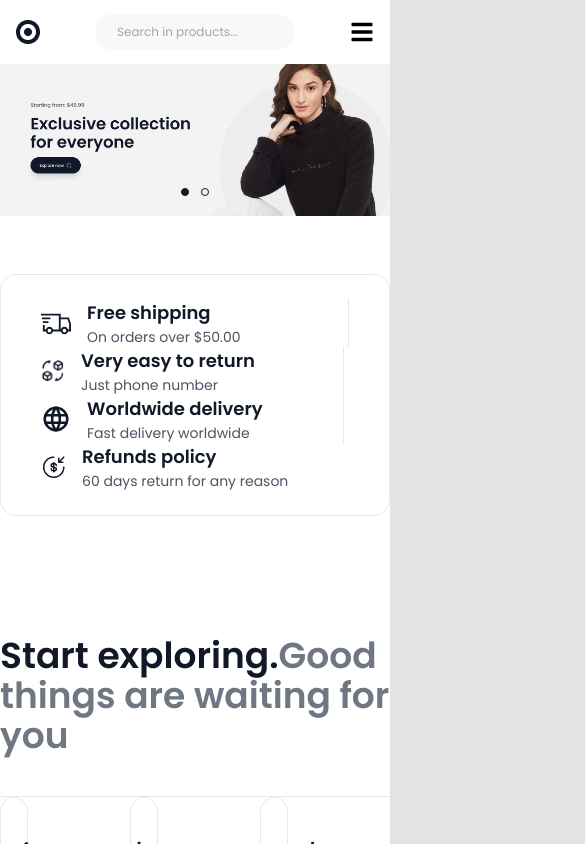
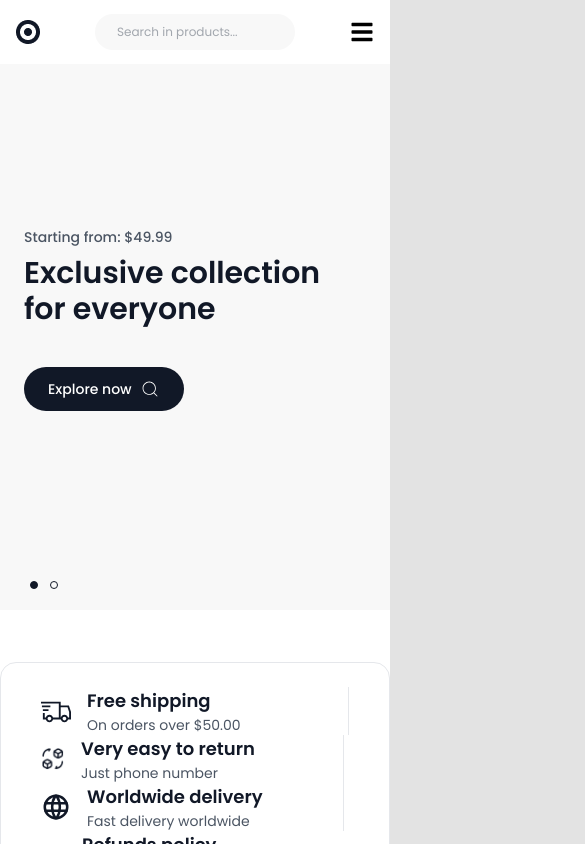
Before and after one commit to M4her/nexton, a React (Vite) app: page / in a window 390 px wide. Shown: the top 844 px of the page, 585 px wide, since content can reach past the window. Built offline with nearby package versions, Linux system fonts and the light colour scheme; no server answers.

Commit message:
responsiveHome done

```diff
--- a/src/App.css
+++ b/src/App.css
@@ -3,7 +3,7 @@
 
 
 /* ---------banner dots arrows */
-.banner_slider{
+.banner_slider {
     position: relative;
 }
 
@@ -29,6 +29,35 @@
 .banner_slider .slick-dots .slick-active button{
     background: #111827;
 }
+
+/* -----------------responsivebanner */
+.resBanner {
+    position: relative;
+}
+
+.resBanner .slick-dots{
+    display: flex !important;
+    gap: 12px;
+    position: absolute;
+    bottom: -180px;
+    left: 20px;
+    transform: translateX(-50%);
+
+}
+
+
+.resBanner .slick-dots li button{
+    width:8px;
+    height: 8px;
+    border: 1px solid #111827;
+    border-radius: 50%;
+    font-size: 0;
+
+}
+.resBanner .slick-dots .slick-active button{
+    background: #111827;
+}
+
 
 /* ---------------------slider exploring */
 
--- a/src/components/Banner.jsx
+++ b/src/components/Banner.jsx
@@ -3,6 +3,7 @@ import "slick-carousel/slick/slick.css";
 import Slider from "react-slick";
 import hero from "../assets/images/hero.png";
 import { Link } from "react-router";
+import { CiSearch } from "react-icons/ci";
 const Banner = () => {
   const settings = {
     dots: true,
@@ -14,7 +15,7 @@ const Banner = () => {
   };
   return (
     <>
-      <div className="slider-container banner_slider ">
+      <div className="slider-container banner_slider hidden lg:block ">
         <Slider {...settings}>
           <div>
             <Link to="#">
@@ -28,6 +29,38 @@ const Banner = () => {
           </div>
         </Slider>
       </div>
+      {/* ------------phone banner */}
+      <div className="resBanner pt-[163px] pb-[199px] bg-[#F8F8F8] lg:hidden">
+        <div className="container px-6">
+          <Slider {...settings}>
+            <div>
+              <h2 className="text-sm font-pop font-medium text-[#4B5563]">
+                Starting from: $49.99
+              </h2>
+              <h1 className="text-3xl font-pop font-semibold text-primary mt-2 mb-10">
+                Exclusive collection for everyone
+              </h1>
+              <button className="py-3 px-6 bg-primary rounded-[9999px] text-sm font-pop font-medium text-[#fff] flex items-center gap-2 ">
+                Explore now
+                <CiSearch className="text-xl" />
+              </button>
+            </div>
+
+            <div>
+              <h2 className="text-sm font-pop font-medium text-[#4B5563]">
+                Starting from: $49.99
+              </h2>
+              <h1 className="text-3xl font-pop font-semibold text-primary mt-2 mb-10">
+                Exclusive collection for everyone
+              </h1>
+              <button className="py-3 px-6 bg-primary rounded-[9999px] text-sm font-pop font-medium text-[#fff] flex items-center gap-2">
+                Explore now
+                <CiSearch className="text-xl" />
+              </button>
+            </div>
+          </Slider>
+        </div>
+      </div>
     </>
   );
 };
--- a/src/components/Cart.jsx
+++ b/src/components/Cart.jsx
@@ -6,7 +6,7 @@ const Cart = ({ isOpen, closeCart }) => {
     <>
       <section
         id="Cart"
-        className={`w-full h-screen absolute top-0 ${isOpen ? "right-0" : "right-[-100%]"} duration-[.4s] z-10`}
+        className={`w-full h-screen fixed top-0 ${isOpen ? "right-0" : "right-[-100%]"} duration-[.4s] z-10`}
       >
         <div
           onClick={closeCart}
@@ -14,11 +14,11 @@ const Cart = ({ isOpen, closeCart }) => {
         ></div>
 
         <div
-          className={`${isOpen ? " scale-100" : "scale-0"} w-[350px] h-screen bg-white absolute top-0 right-0 p-5`}
+          className={`${isOpen ? " scale-100" : "scale-0"} w-full lg:w-[350px] h-screen bg-white absolute top-0 right-0 p-5`}
         >
           <h2 className="text-xl font-pop font-medium text-[#000]">Cart</h2>
 
-          <div className="w-full h-[830px] overflow-y-scroll">
+          <div className="w-full h-[85%]  overflow-y-scroll">
             {/* --------------------------------- Cart products */}
             <div className="flex gap-5 items-center mt-5">
               <div className="w-15 h-15 bg-gray-100 rounded-[5px]">
@@ -35,13 +35,13 @@ const Cart = ({ isOpen, closeCart }) => {
             </div>
           </div>
           {/* -----------------checkout button and product sum---------------- */}
-          <div className="flex justify-between">
-            <p className="text-sm text-black font-normal font-pop">SubTotal</p>
+          <div className="flex  lg:justify-between">
+            <p className="text-sm text-black font-normal font-pop mr-48 lg:mr-0">SubTotal</p>
             <p className="text-base text-black font-medium font-pop">$300</p>
           </div>
           <Link
             onClick={closeCart}
-            className="w-full py-3 bg-[#111827] inline-block text-[#FFFFFF] text-base font-medium font-pop text-center
+            className="w-[300px] lg:w-full py-3 bg-[#111827] inline-block text-[#FFFFFF] text-base font-medium font-pop text-center
            rounded-[10px] active:scale-[1.1]"
             to={"/checkout"}
           >
--- a/src/components/Exploring.jsx
+++ b/src/components/Exploring.jsx
@@ -26,12 +26,12 @@ const Exploring = () => {
           <Slider {...settings}>
             {/*---------- single card */}
             <div>
-              <div className="w-[418px] mt-10 p-10 border border-[#E5E7EB] rounded-2xl flex justify-between items-center ">
+              <div className="  lg:w-[418px] mt-10 p-10 border border-[#E5E7EB] rounded-2xl flex justify-between items-center ">
                 <div>
                   <h2 className="text-2xl text-primary font-semibold font-pop">
                     For Men's
                   </h2>
-                  <p className="text-sm text-[#4B5563] font-normal font-pop">
+                  <p className=" text-sm text-[#4B5563] font-normal font-pop">
                     Starting at $24
                   </p>
                 </div>
```
